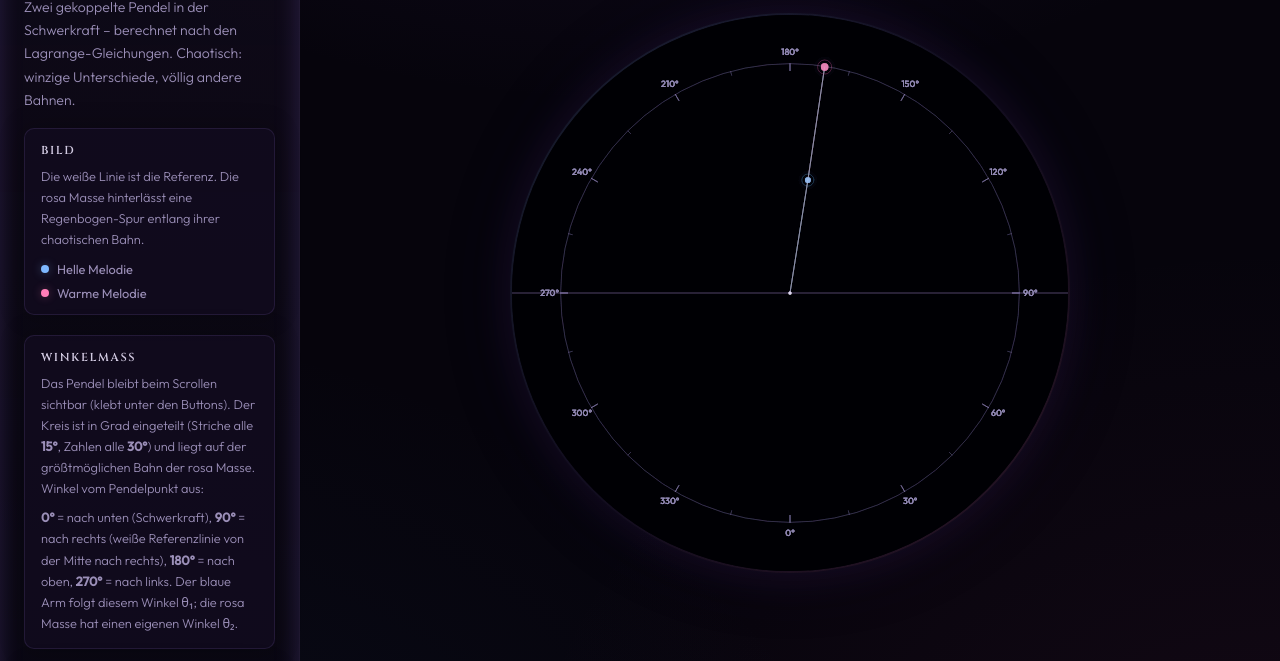
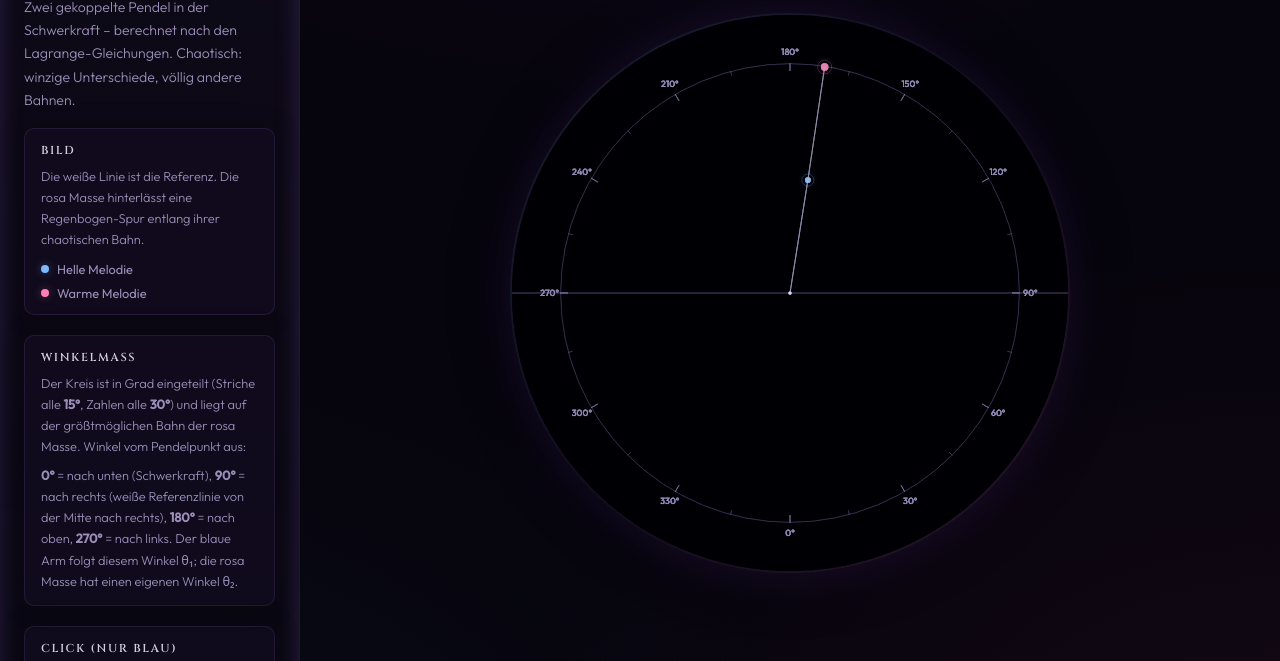
Before and after one commit to nknj5fbrsm-del/Pendel, a website: page index.html in a window 1280 px wide. Shown: the part 80-741 px from the top of the page. Drawn offline with nearby package versions, Linux system fonts and the light colour scheme.

Commit message:
Sidebar: Scroll-Hinweis im Winkelmaß entfernen.
Co-authored-by: Cursor <cursoragent@cursor.com>

```diff
--- a/index.html
+++ b/index.html
@@ -340,9 +340,9 @@
         <div class="block">
           <h2>Winkelmaß</h2>
           <p>
-            Das Pendel bleibt beim Scrollen sichtbar (klebt unter den Buttons). Der Kreis ist
-            in Grad eingeteilt (Striche alle <strong>15°</strong>, Zahlen alle <strong>30°</strong>)
-            und liegt auf der größtmöglichen Bahn der rosa Masse. Winkel vom Pendelpunkt aus:
+            Der Kreis ist in Grad eingeteilt (Striche alle <strong>15°</strong>, Zahlen alle
+            <strong>30°</strong>) und liegt auf der größtmöglichen Bahn der rosa Masse. Winkel vom
+            Pendelpunkt aus:
           </p>
           <p style="margin-top: 0.5rem">
             <strong>0°</strong> = nach unten (Schwerkraft),
```
Also changed, not shown: REBUILD_PROMPT.md (+1 -1 lines).
